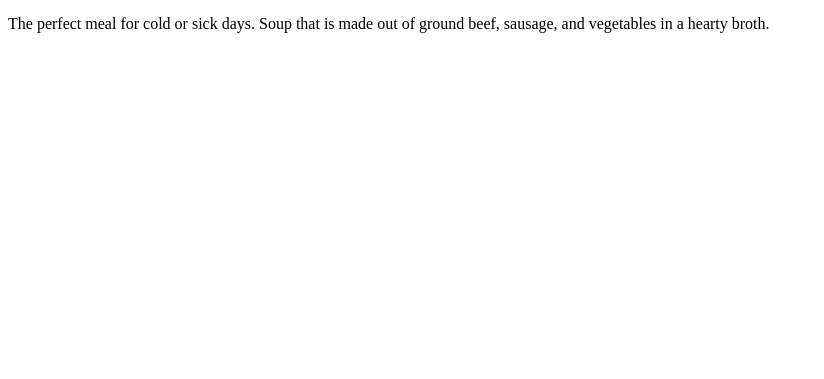
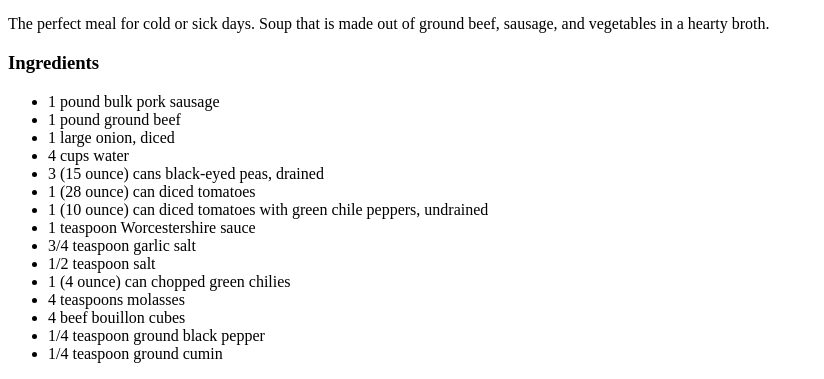
Before and after one commit to xoz5/odin-recipes, a plain HTML site: page recipes/black--eyed-pea-soup.html in a window 1280 px wide. Shown: the part 428-807 px from the top of the page, without its empty margins (0-824 px from the left). Drawn offline with Linux system fonts and the light colour scheme.

Commit message:
Add ingredients to recipe

```diff
--- a/recipes/black--eyed-pea-soup.html
+++ b/recipes/black--eyed-pea-soup.html
@@ -9,5 +9,23 @@
     <img src="https://www.allrecipes.com/thmb/r_iQ4J8FA5hROi8llbRTOw3R4Ro=/364x242/filters:no_upscale():max_bytes(150000):strip_icc():format(webp)/8672702-c37783b4172e4001b7495990a376c5b5.jpg" alt="Picture of black-eyed soup">
     <h3>Description</h3>
     <p>The perfect meal for cold or sick days. Soup that is made out of ground beef, sausage, and vegetables in a hearty broth.</p>
+    <h3>Ingredients</h3>
+        <ul>
+            <li>1 pound bulk pork sausage</li>
+            <li>1 pound ground beef</li>
+            <li>1 large onion, diced</li>
+            <li>4 cups water</li>
+            <li>3 (15 ounce) cans black-eyed peas, drained</li>
+            <li>1 (28 ounce) can diced tomatoes</li>
+            <li>1 (10 ounce) can diced tomatoes with green chile peppers, undrained</li>
+            <li>1 teaspoon Worcestershire sauce</li>
+            <li>3/4 teaspoon garlic salt</li>
+            <li>1/2 teaspoon salt</li>
+            <li>1 (4 ounce) can chopped green chilies</li>
+            <li>4 teaspoons molasses</li>
+            <li>4 beef bouillon cubes</li>
+            <li>1/4 teaspoon ground black pepper</li>
+            <li>1/4 teaspoon ground cumin</li>
+        </ul>
 </body>
 </html>
```
